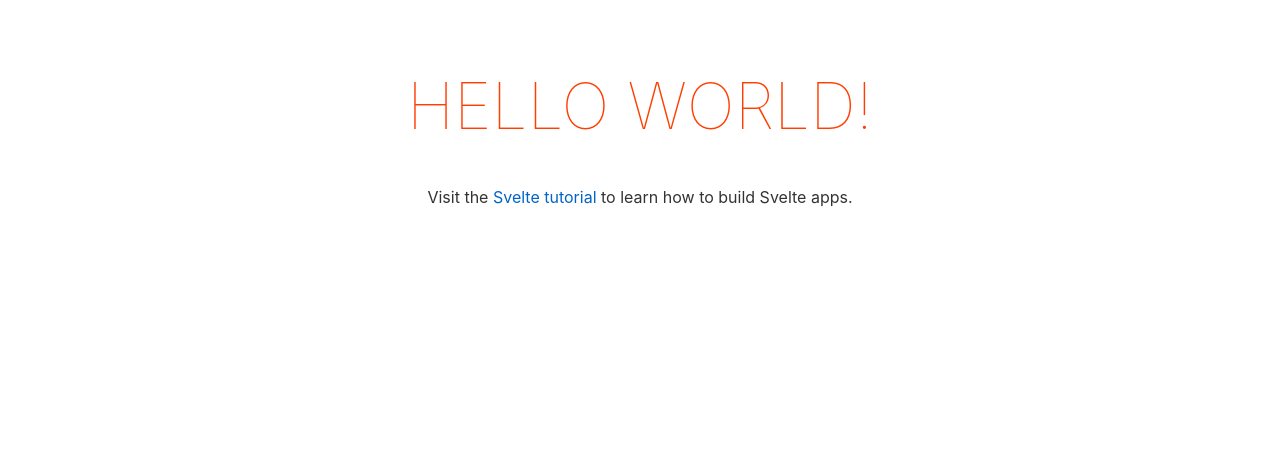
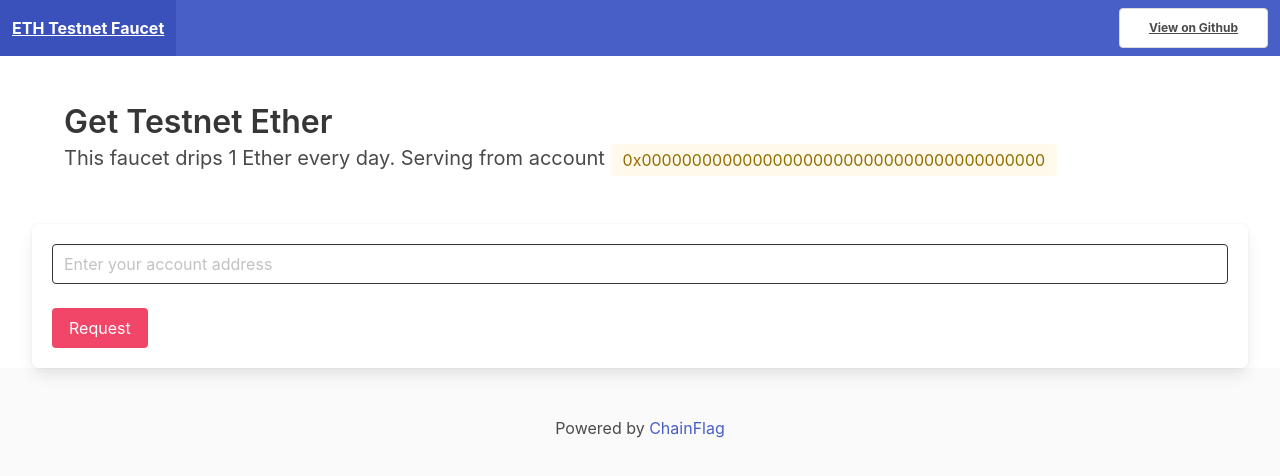
Before and after one commit to cryptovolt1225/eth-faucet, a Svelte app in the folder web/: page / in a window 1280 px wide. Shown: the top 476 px of the page. Built offline with nearby package versions, Linux system fonts and the light colour scheme.

Commit message:
feat: web layout

```diff
--- a/web/package.json
+++ b/web/package.json
@@ -5,11 +5,14 @@
   "scripts": {
     "build": "rollup -c",
     "dev": "rollup -c -w",
-    "start": "sirv public --no-clear"
+    "start": "sirv public --no-clear",
+    "format": "prettier --write 'src/**/*.{css,html,js,svelte}'"
   },
   "devDependencies": {
     "@rollup/plugin-commonjs": "^17.0.0",
     "@rollup/plugin-node-resolve": "^11.0.0",
+    "prettier": "^2.2.1",
+    "prettier-plugin-svelte": "^2.2.0",
     "rollup": "^2.3.4",
     "rollup-plugin-css-only": "^3.1.0",
     "rollup-plugin-livereload": "^2.0.0",
@@ -18,6 +21,7 @@
     "svelte": "^3.0.0"
   },
   "dependencies": {
+    "bulma": "^0.9.2",
     "sirv-cli": "^1.0.0"
   }
 }
--- a/web/src/App.svelte
+++ b/web/src/App.svelte
@@ -1,30 +1,77 @@
 <script>
-	export let name;
+  export let name;
+  let address = '0x0000000000000000000000000000000000000000';
+
+  function handleRequest() {
+    alert('hello');
+  }
 </script>
 
+<svelte:head>
+  <meta charset="utf-8" />
+  <meta name="viewport" content="width=device-width, initial-scale=1" />
+  <title>{name}</title>
+</svelte:head>
+
 <main>
-	<h1>Hello {name}!</h1>
-	<p>Visit the <a href="https://svelte.dev/tutorial">Svelte tutorial</a> to learn how to build Svelte apps.</p>
+  <nav class="navbar is-link" role="navigation" aria-label="main navigation">
+    <div class="navbar-brand">
+      <a class="navbar-item" href="/">
+        <strong>{name}</strong>
+      </a>
+    </div>
+
+    <div class="navbar-menu">
+      <div class="navbar-end">
+        <div class="navbar-item">
+          <div class="button">
+            <a
+              class="button is-text is-small"
+              href="https://github.com/chainflag/eth-faucet"
+              target="_blank"
+            >
+              <strong>View on Github</strong>
+            </a>
+          </div>
+        </div>
+      </div>
+    </div>
+  </nav>
+
+  <section class="section">
+    <div class="container">
+      <h1 class="title">Get Testnet Ether</h1>
+      <h2 class="subtitle">
+        This faucet drips 1 Ether every day. Serving from account <a
+          href="https://etherscan.io/address/{address}"
+          target="_blank"
+          ><span class="tag is-warning is-light is-medium">{address}</span></a
+        >
+      </h2>
+    </div>
+  </section>
+
+  <div class="container is-fluid">
+    <div class="box">
+      <div class="block">
+        <input
+          class="input is-dark"
+          type="text"
+          placeholder="Enter your account address"
+        />
+      </div>
+      <button on:click={handleRequest} class="button is-danger">Request</button>
+    </div>
+  </div>
+
+  <footer class="footer">
+    <div class="content has-text-centered">
+      <p>
+        Powered by <a href="https://chainflag.org" target="_blank">ChainFlag</a>
+      </p>
+    </div>
+  </footer>
 </main>
 
 <style>
-	main {
-		text-align: center;
-		padding: 1em;
-		max-width: 240px;
-		margin: 0 auto;
-	}
-
-	h1 {
-		color: #ff3e00;
-		text-transform: uppercase;
-		font-size: 4em;
-		font-weight: 100;
-	}
-
-	@media (min-width: 640px) {
-		main {
-			max-width: none;
-		}
-	}
 </style>
--- a/web/src/main.js
+++ b/web/src/main.js
@@ -1,10 +1,11 @@
 import App from './App.svelte';
+import 'bulma/css/bulma.min.css';
 
 const app = new App({
-	target: document.body,
-	props: {
-		name: 'world'
-	}
+  target: document.body,
+  props: {
+    name: 'ETH Testnet Faucet',
+  },
 });
 
 export default app;
```
Also changed, not shown: 2 other files (tests, documents, lock files or other folders).
